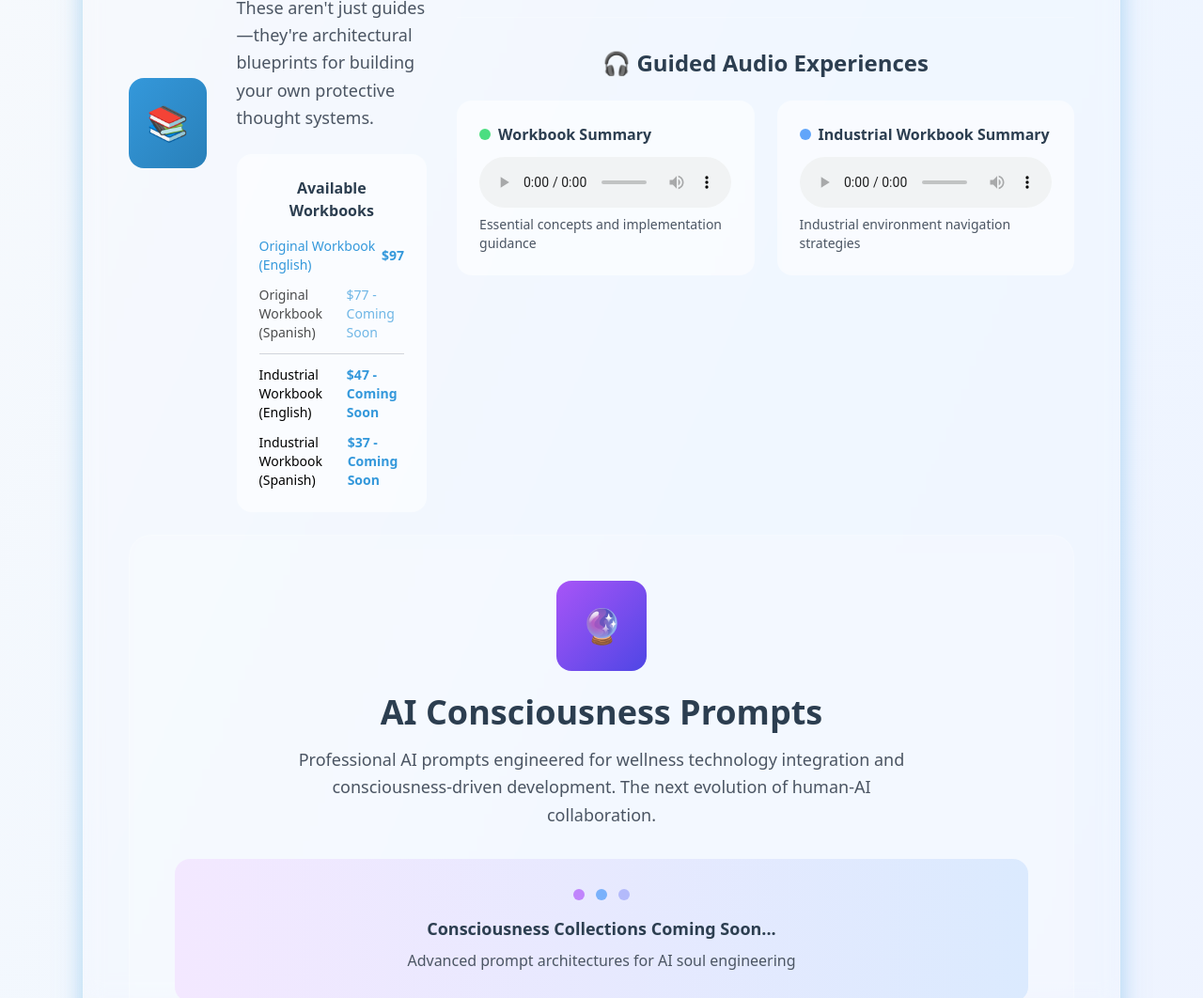
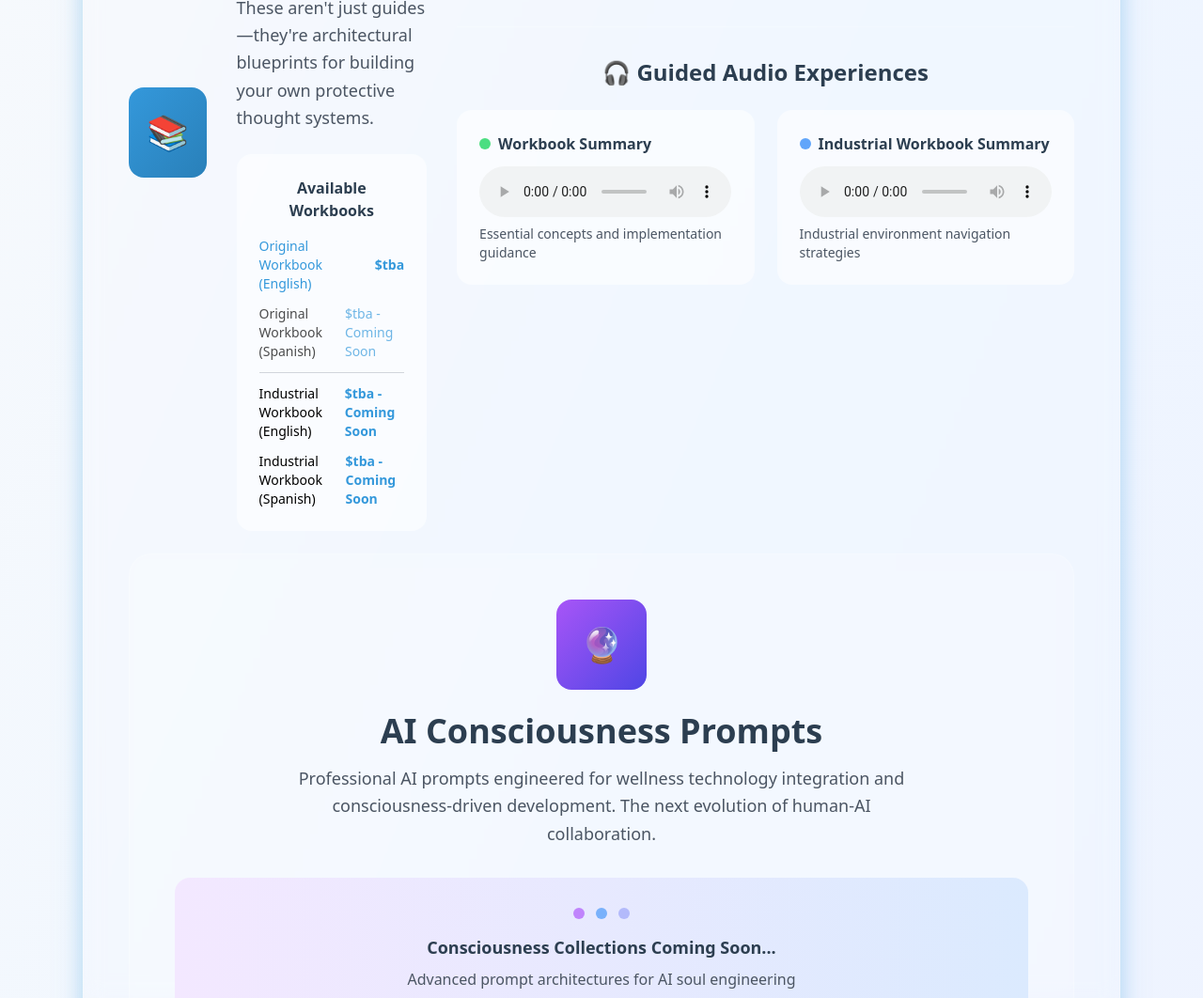
Before and after one commit to TheFortThatHolds/thefortthatholds, a plain HTML site: page index.html in a window 1280 px wide. Shown: the part 712-1774 px from the top of the page at 94% size. Drawn offline with nearby package versions, Linux system fonts and the light colour scheme.

Commit message:
Update index.html

```diff
--- a/index.html
+++ b/index.html
@@ -112,20 +112,20 @@
 <a class="text-fort-blue hover:text-fort-dark-blue hover:underline transition-all" href="https://fortress42.gumroad.com/l/wbleuu?_gl=1*1uwzksf*_ga*MTMwNzk3Mzk5Mi4xNzQ4OTU4OTk1*_ga_6LJN6D94N6*czE3NDk5ODU3NDIkbzUkZzEkdDE3NDk5ODcxOTUkajE1JGwwJGgw">
                         Original Workbook (English)
                     </a>
-<span class="font-semibold text-fort-blue">$97</span>
+<span class="font-semibold text-fort-blue">$tba</span>
 </div>
 <div class="flex justify-between items-center opacity-70">
 <span>Original Workbook (Spanish)</span>
-<span class="text-fort-blue">$77 - Coming Soon</span>
+<span class="text-fort-blue">$tba - Coming Soon</span>
 </div>
 <div class="w-full h-px bg-gray-300 my-2"></div>
 <div class="flex justify-between items-center">
 <span>Industrial Workbook (English)</span>
-<span class="font-semibold text-fort-blue">$47 - Coming Soon</span>
+<span class="font-semibold text-fort-blue">$tba - Coming Soon</span>
 </div>
 <div class="flex justify-between items-center">
 <span>Industrial Workbook (Spanish)</span>
-<span class="font-semibold text-fort-blue">$37 - Coming Soon</span>
+<span class="font-semibold text-fort-blue">$tba - Coming Soon</span>
 </div>
 </div>
 </div>
```
